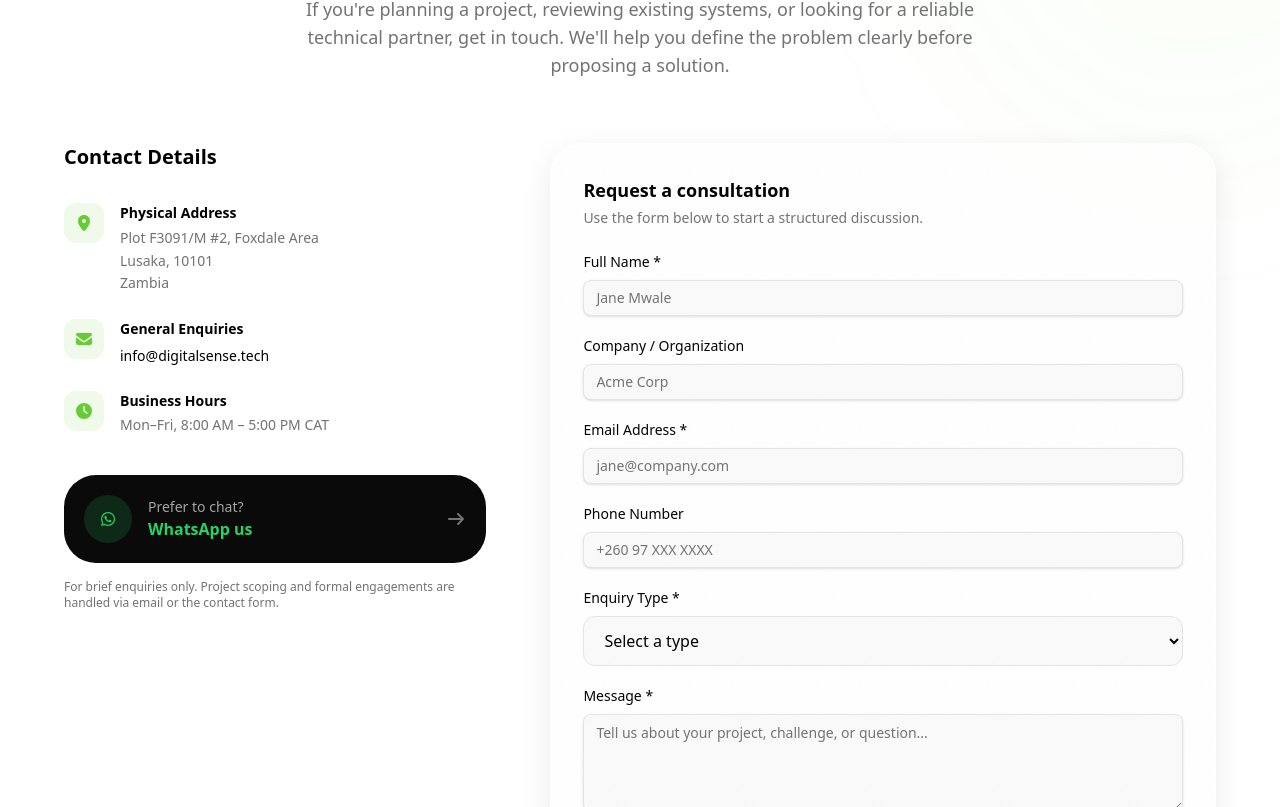
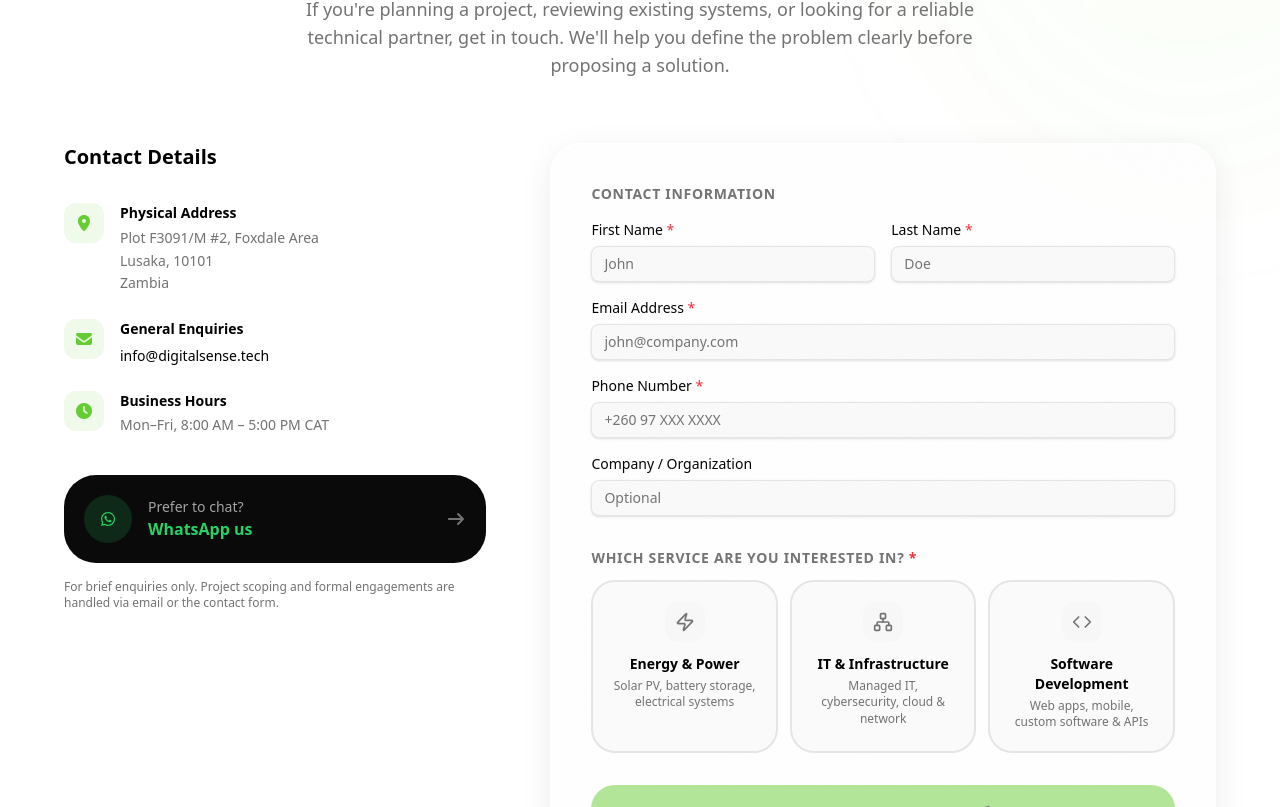
Before and after one commit to SandalaDev/digitalsense, a Next.js app: page /about in a window 1280 px wide. Shown: the part 5813-6620 px from the top of the page. Built offline with nearby package versions, Linux system fonts and the light colour scheme.

Commit message:
rfq form fix

```diff
--- a/app/about/AboutPage.tsx
+++ b/app/about/AboutPage.tsx
@@ -16,7 +16,7 @@ import {
 } from '@fortawesome/free-solid-svg-icons';
 import { faWhatsapp } from '@fortawesome/free-brands-svg-icons';
 import { AnimatedSection } from '@/components/home/AnimatedSection';
-import { GeneralEnquiryForm } from '@/components/forms/GeneralEnquiryForm';
+import { RFQForm } from '@/components/forms/rfq';
 
 export default function AboutPage() {
   return (
@@ -436,15 +436,9 @@ export default function AboutPage() {
                 </p>
               </div>
 
-              {/* Right Column — Contact Form (3 cols) */}
+              {/* Right Column — Quote Form (3 cols) */}
               <div className="lg:col-span-3">
-                <div className="glass rounded-2xl p-6 md:p-8">
-                  <h3 className="text-lg font-bold mb-1">Request a consultation</h3>
-                  <p className="text-sm text-muted-foreground mb-6">
-                    Use the form below to start a structured discussion.
-                  </p>
-                  <GeneralEnquiryForm />
-                </div>
+                <RFQForm />
               </div>
             </motion.div>
           </div>
```
Also changed, not shown: about-contact-rfqform.png (added).
